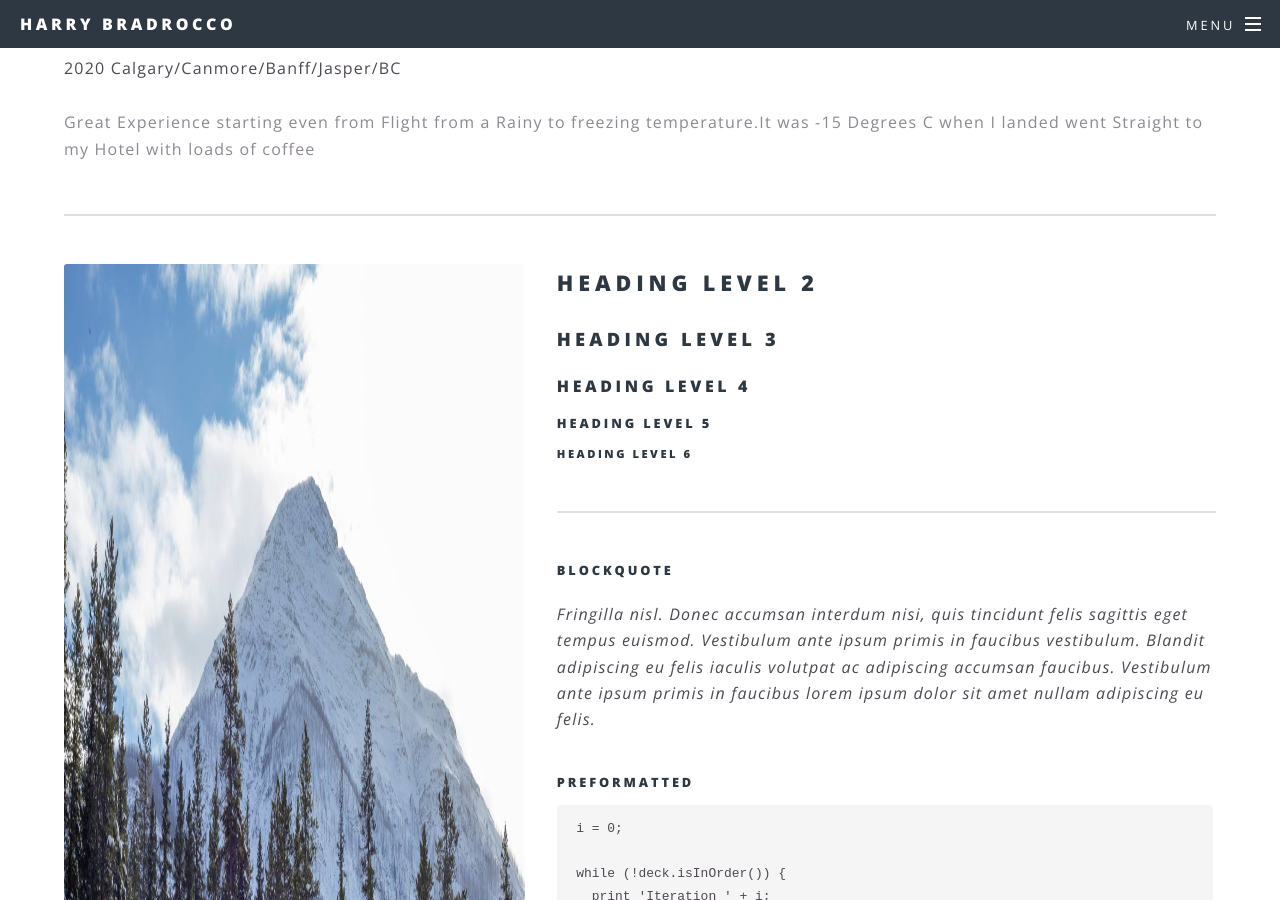
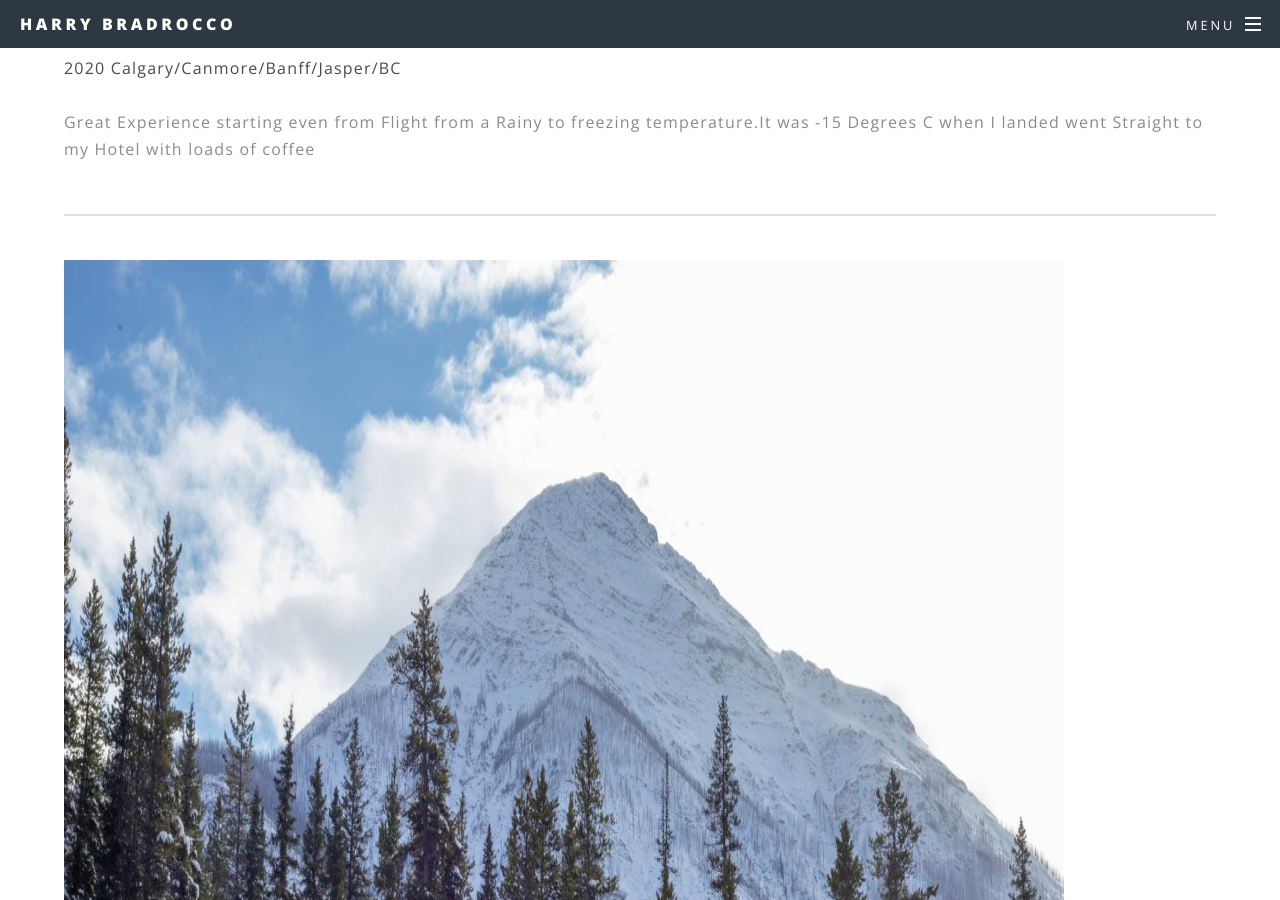
Before and after one commit to Harrybradrocco/Harrybradrocco.github.io, a Jekyll site: the page built from elements.html, in a window 1280 px wide and 900 px high, scrolled down 639 px. Built offline with Jekyll 4.4.1, drawn with Linux system fonts in a browser that asks for light colours.

Commit message:
Update elements.html

```diff
--- a/elements.html
+++ b/elements.html
@@ -15,7 +15,7 @@
 
 				<p>Great Experience starting even from Flight from a Rainy to freezing temperature.It was -15 Degrees C when I landed went Straight to my Hotel with loads of coffee</p>
 				<hr />
-				<p><span class="image left"><img src="images/pic09.jpg" width="1000" height="1000">
+				<p><img src="images/pic09.jpg" width="1000" height="1000">
 
 
 
```
